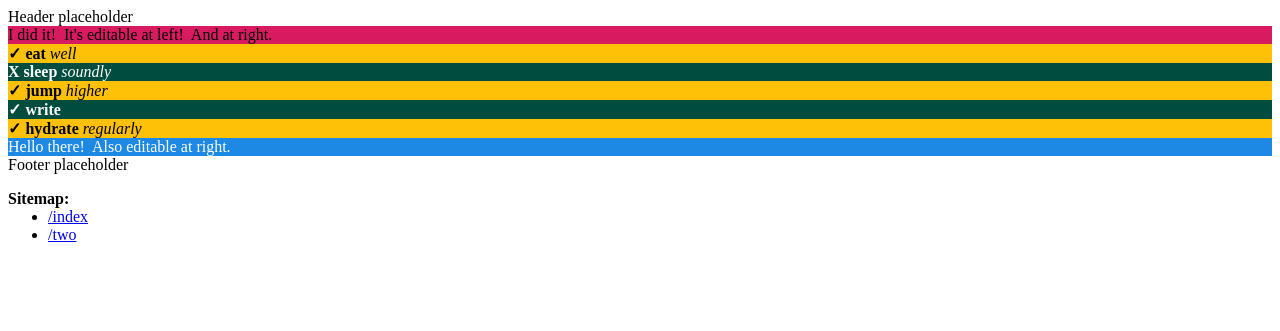
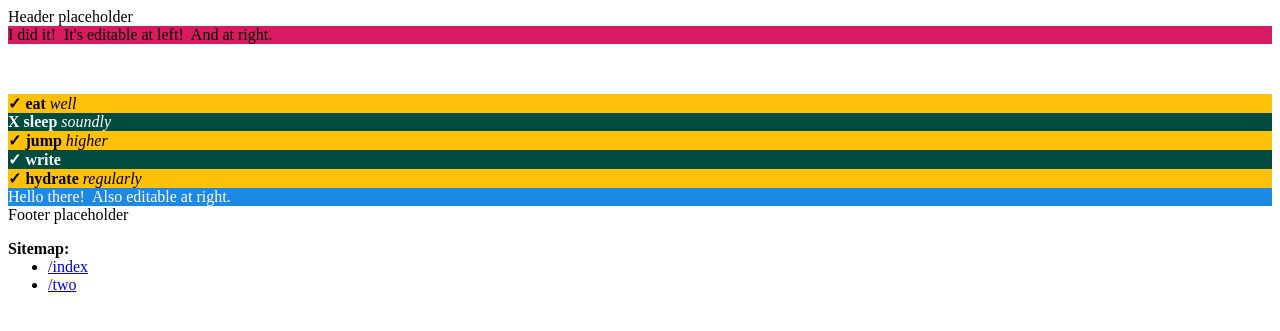
Before and after one commit to stackbit-projects/majestic-artichoke-a867b, a Jekyll site: the page built from pages/advanced/index.md, in a window 1280 px wide. Shown: the top 331 px of the page. Built offline with Jekyll 4.4.1, drawn with Linux system fonts in a browser that asks for light colours.

Commit message:
section_task_list.html: changed

```diff
--- a/_includes/section_task_list.html
+++ b/_includes/section_task_list.html
@@ -2,7 +2,7 @@
 {% assign task_list_section = include.section %}
 {% if task_list_section and task_list_section.accomplishments and task_list_section.accomplishments.size > 0 %}
   <div class="task-list" data-sb-field-path=".accomplishments">
-      <div></div>
+      <div><p>&nbsp;</p></div>
     {% for task in task_list_section.accomplishments %}
       {% capture alternatingClassName %}{% cycle 'task-odd', 'task-even' %}{% endcapture %}
       <div data-sb-field-path=".accomplishments[{{ forloop.index | minus: 1 }}]">
```
